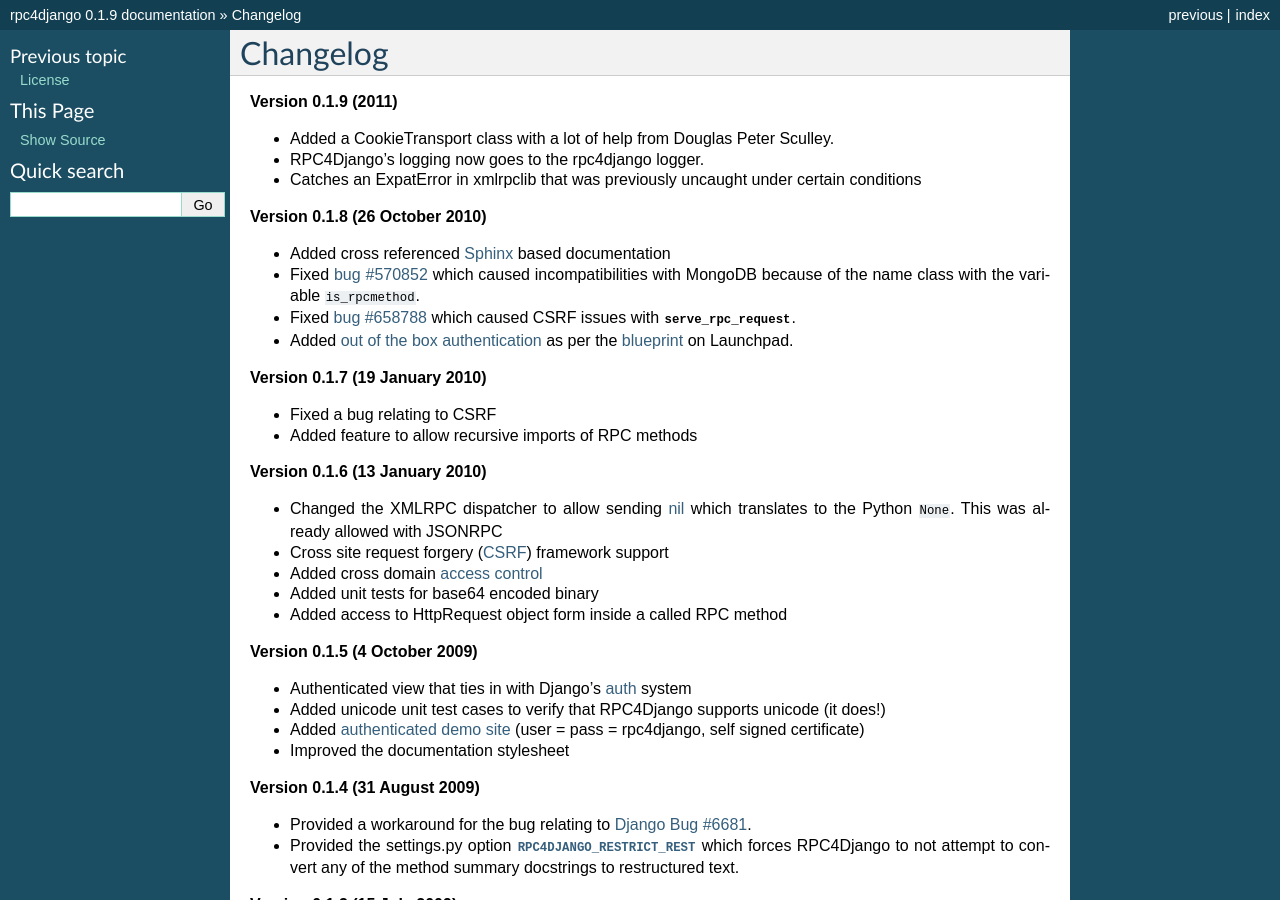
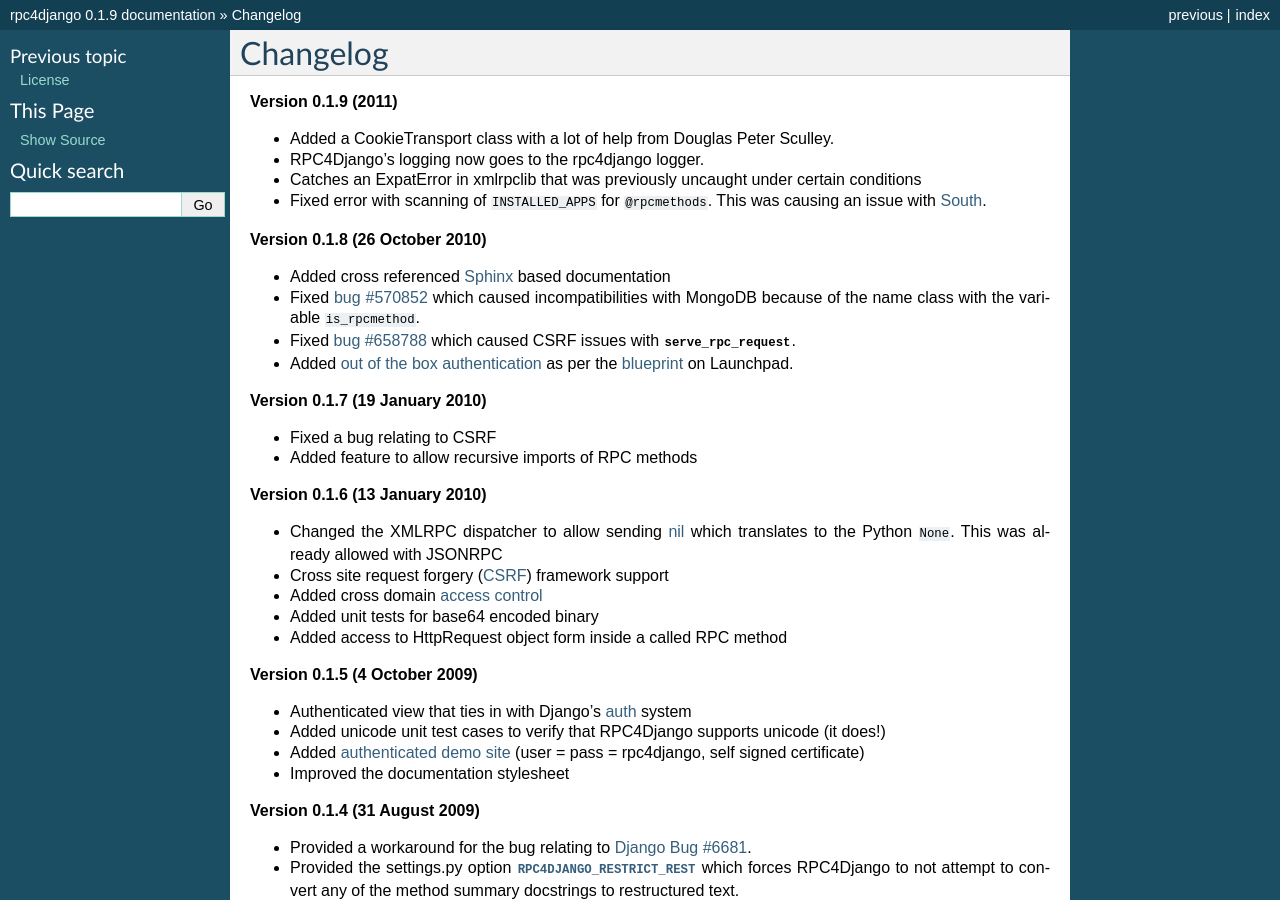
Before and after one commit to rpc4django/rpc4django, a Sphinx documentation site: the page built from docs/changelog.txt, in a window 1280 px wide and 900 px high. Built offline with Sphinx 7.4.7, drawn with Linux system fonts in a browser that asks for light colours.

Commit message:
Fixed an issue with scanning INSTALLED_APPS

```diff
--- a/docs/changelog.txt
+++ b/docs/changelog.txt
@@ -7,6 +7,10 @@
 - RPC4Django's logging now goes to the rpc4django logger.
 - Catches an ExpatError in xmlrpclib that was previously uncaught under
   certain conditions
+- Fixed error with scanning of ``INSTALLED_APPS`` for ``@rpcmethods``. This
+  was causing an issue with South_.
+
+.. _South: http://south.aeracode.org/ticket/586
 
 **Version 0.1.8 (26 October 2010)**
 
```
Also changed, not shown: 1 other file.
